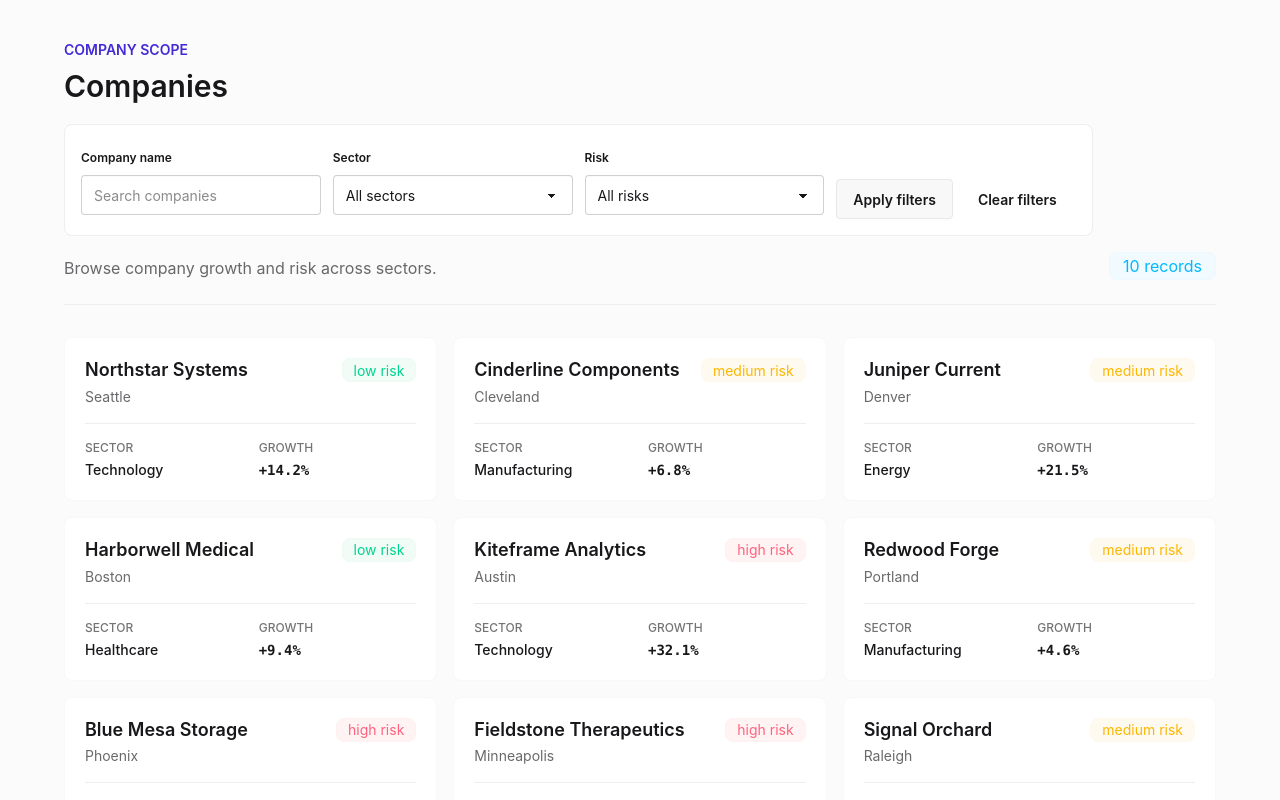
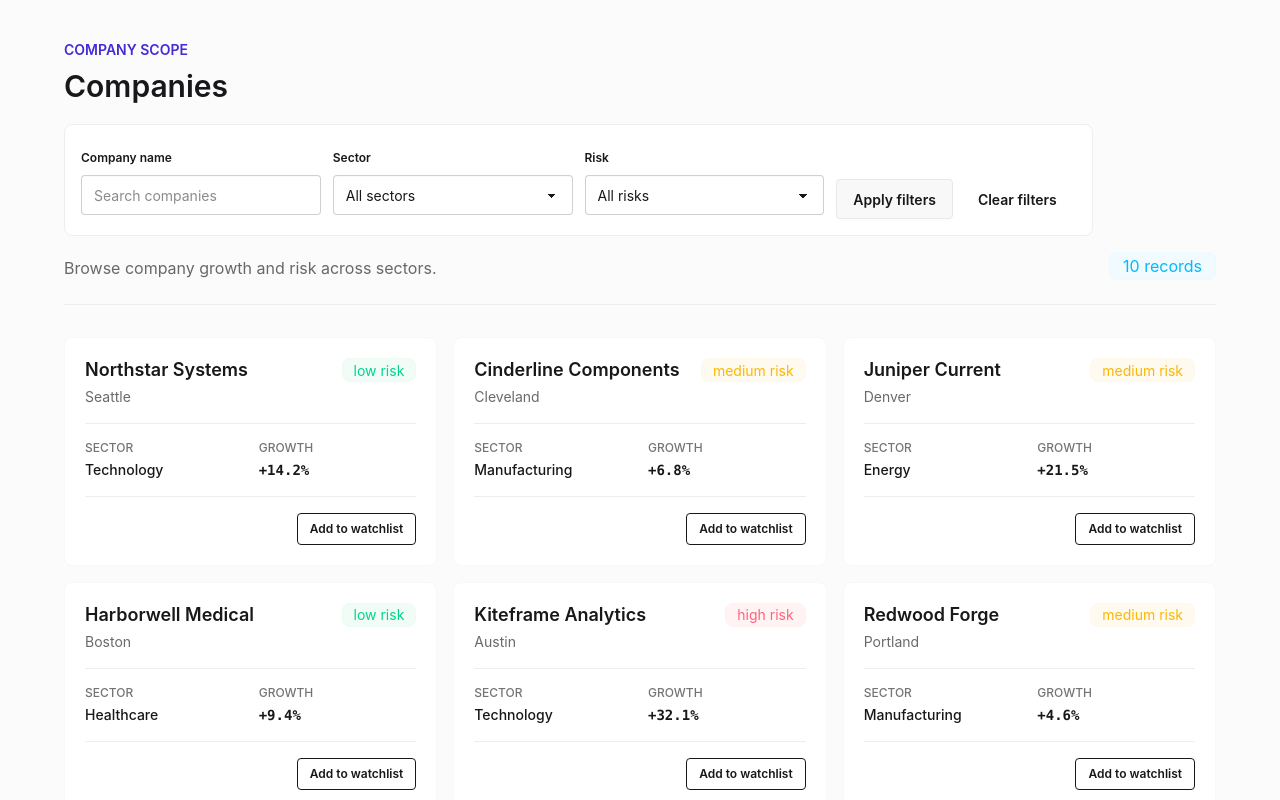
Before and after one commit to ColdBlood237/company-scope, a Next.js app: page /companies in a window 1280 px wide. Shown: the top 800 px of the page. Built offline with nearby package versions, Linux system fonts and the light colour scheme.

Commit message:
feat: persist local company watchlist

```diff
--- a/components/CompanyCard.tsx
+++ b/components/CompanyCard.tsx
@@ -1,4 +1,5 @@
 import type { Company, RiskLevel } from "@/lib/types";
+import WatchlistButton from "@/components/WatchlistButton";
 import Link from "next/link";
 
 const riskBadgeClass: Record<RiskLevel, string> = {
@@ -47,6 +48,10 @@ export function CompanyCard({ company }: { company: Company }) {
             </dd>
           </div>
         </dl>
+
+        <div className="card-actions justify-end border-t border-base-300 pt-4">
+          <WatchlistButton companyId={company.id} />
+        </div>
       </div>
     </article>
   );
--- /dev/null
+++ b/components/WatchlistButton.tsx
@@ -0,0 +1,62 @@
+"use client";
+
+import { useSyncExternalStore } from "react";
+
+const STORAGE_KEY = "ids";
+const CHANGE_EVENT = "watchlist-change";
+
+function getIdsSnapshot(): string {
+  if (typeof window === "undefined") return "[]";
+
+  try {
+    const stored: unknown = JSON.parse(
+      window.localStorage.getItem(STORAGE_KEY) ?? "[]",
+    );
+    const ids = Array.isArray(stored)
+      ? stored.filter((id): id is string => typeof id === "string")
+      : [];
+
+    return JSON.stringify(ids);
+  } catch {
+    return "[]";
+  }
+}
+
+function subscribe(onChange: () => void) {
+  window.addEventListener("storage", onChange);
+  window.addEventListener(CHANGE_EVENT, onChange);
+
+  return () => {
+    window.removeEventListener("storage", onChange);
+    window.removeEventListener(CHANGE_EVENT, onChange);
+  };
+}
+
+export default function WatchlistButton({ companyId }: { companyId: string }) {
+  const ids = JSON.parse(
+    useSyncExternalStore(subscribe, getIdsSnapshot, () => "[]"),
+  ) as string[];
+  const isWatchlisted = ids.includes(companyId);
+
+  function switchWatchList() {
+    const nextIds = isWatchlisted
+      ? ids.filter((id) => id !== companyId)
+      : [...ids, companyId];
+
+    window.localStorage.setItem(STORAGE_KEY, JSON.stringify(nextIds));
+    window.dispatchEvent(new Event(CHANGE_EVENT));
+  }
+
+  return (
+    <button
+      className={`btn btn-sm ${
+        isWatchlisted ? "btn-soft btn-success" : "btn-outline"
+      }`}
+      type="button"
+      aria-pressed={isWatchlisted}
+      onClick={switchWatchList}
+    >
+      {isWatchlisted ? "Remove from watchlist" : "Add to watchlist"}
+    </button>
+  );
+}
```
